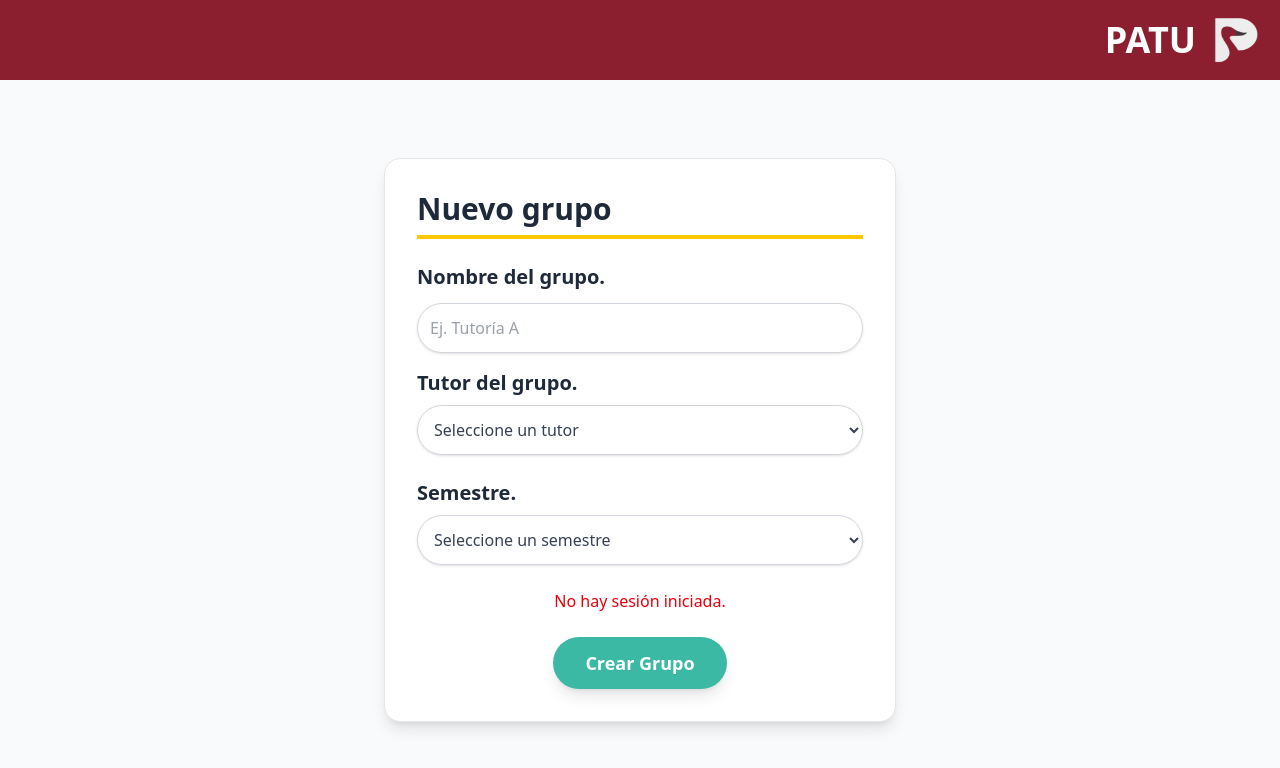
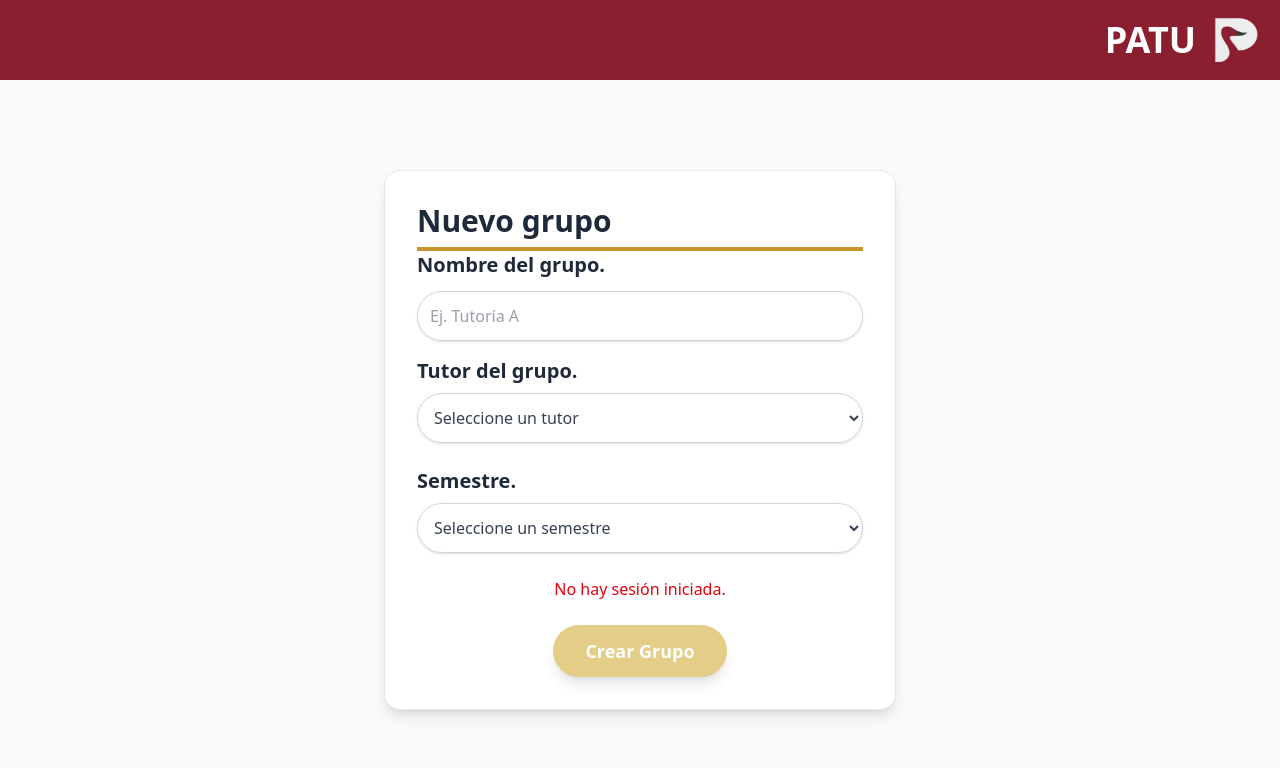
Before and after one commit to Jose-Melendez-Salas/PatuFront, a React (Vite) app: page /NuevoGrupo in a window 1280 px wide. Shown: the top 768 px of the page. Built offline with nearby package versions, Linux system fonts and the light colour scheme.

Commit message:
cambios en los colores de nuevo grupo

```diff
--- a/src/NuevoGrupo.jsx
+++ b/src/NuevoGrupo.jsx
@@ -132,7 +132,7 @@ const NuevoGrupo = () => {
       <main className="p-6 md:p-10 flex flex-col items-center justify-center flex-grow">
         <div className="bg-white shadow-lg rounded-2xl p-8 border border-gray-200 w-full max-w-lg">
           <h2 className="text-3xl font-bold mb-2 text-gray-800">Nuevo grupo</h2>
-          <div className="w-full h-1 bg-yellow-400 mb-6"></div>
+          <div className="w-full h-1 bg-[#C7952C]"></div>
 
           <form onSubmit={handleCrearGrupo} className="space-y-6">
             {/* ===================== Nombre ===================== */}
@@ -205,7 +205,7 @@ const NuevoGrupo = () => {
               <button
                 type="submit"
                 disabled={cargando}
-                className={`bg-[#3CB9A5] hover:bg-[#1f6b5e] text-white px-8 py-3 rounded-full font-bold text-lg shadow-lg transition duration-300 transform hover:scale-[1.02] active:scale-[0.98] ${
+                className={`bg-[#E4CD87] hover:bg-[#C7952C] text-white px-8 py-3 rounded-full font-bold text-lg shadow-lg transition duration-300 transform hover:scale-[1.02] active:scale-[0.98] ${
                   cargando && "opacity-70 cursor-not-allowed"
                 }`}
               >
```
